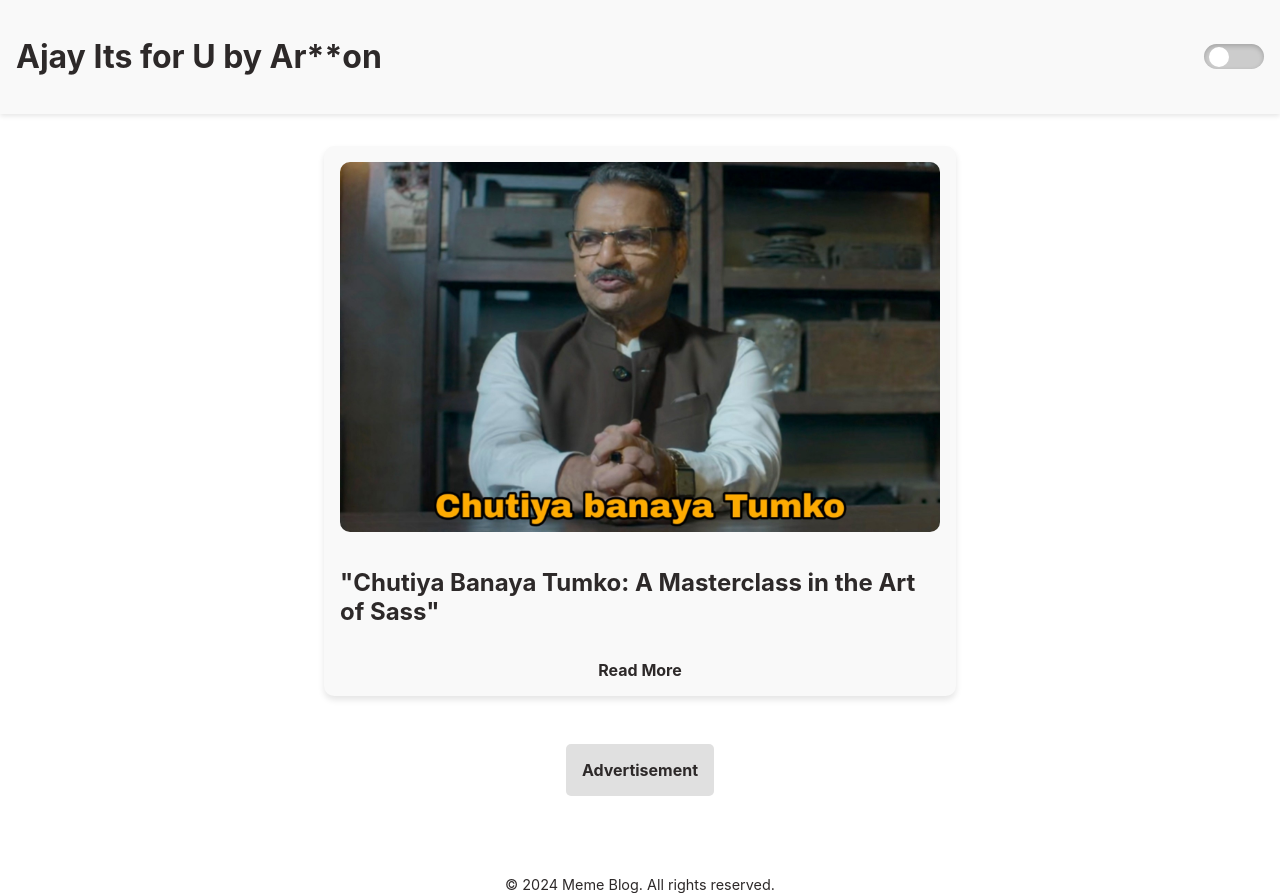
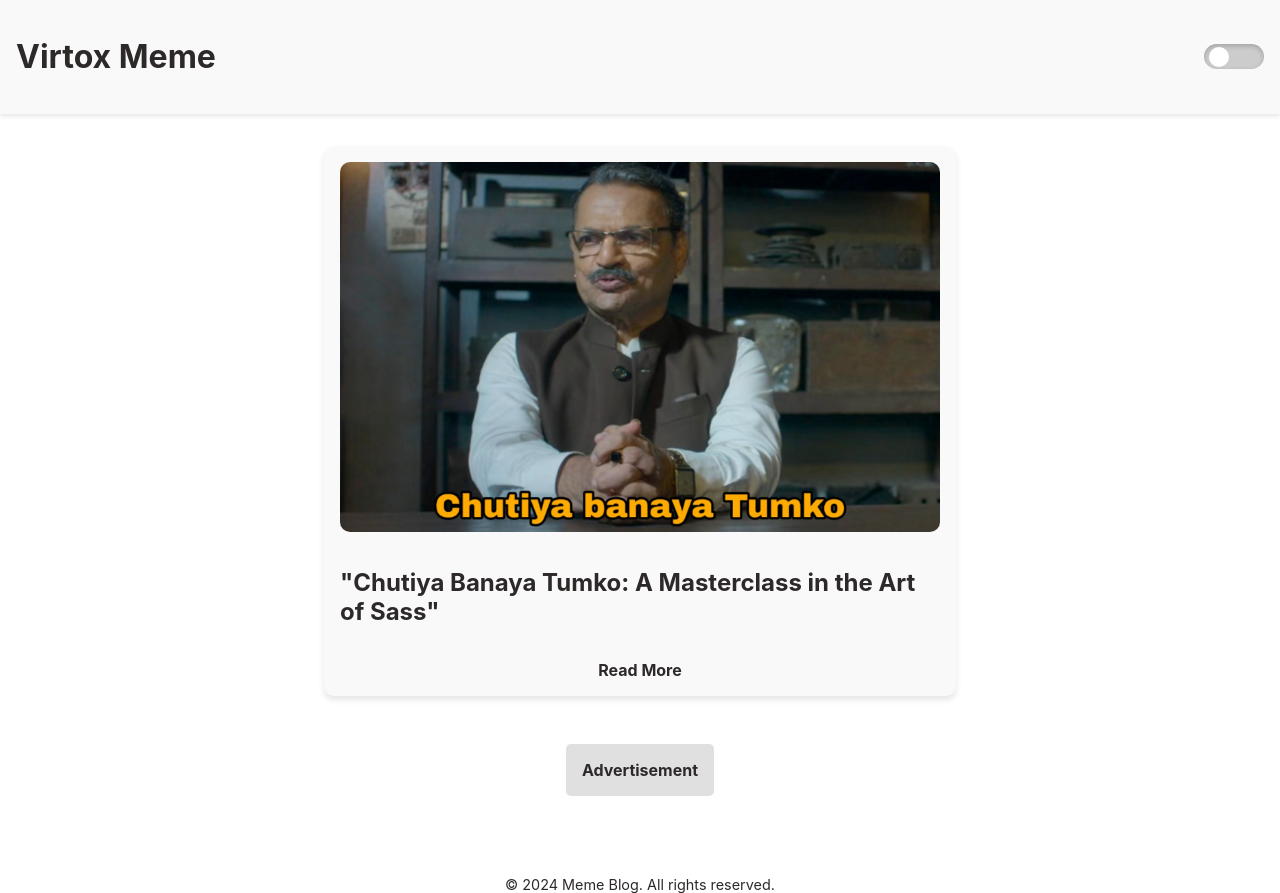
Before and after one commit to mysuperb/virtox, a plain HTML site: page index.html in a window 1280 px wide. Drawn offline with Linux system fonts and the light colour scheme.

Commit message:
Update index.html

```diff
--- a/index.html
+++ b/index.html
@@ -154,7 +154,7 @@
 </head>
 <body>
     <header>
-        <h1>Ajay Its for U by Ar**on</h1>
+        <h1>Virtox Meme</h1>
         <div class="theme-toggle" onclick="toggleTheme()">
             <div class="circle"></div>
         </div>
```
